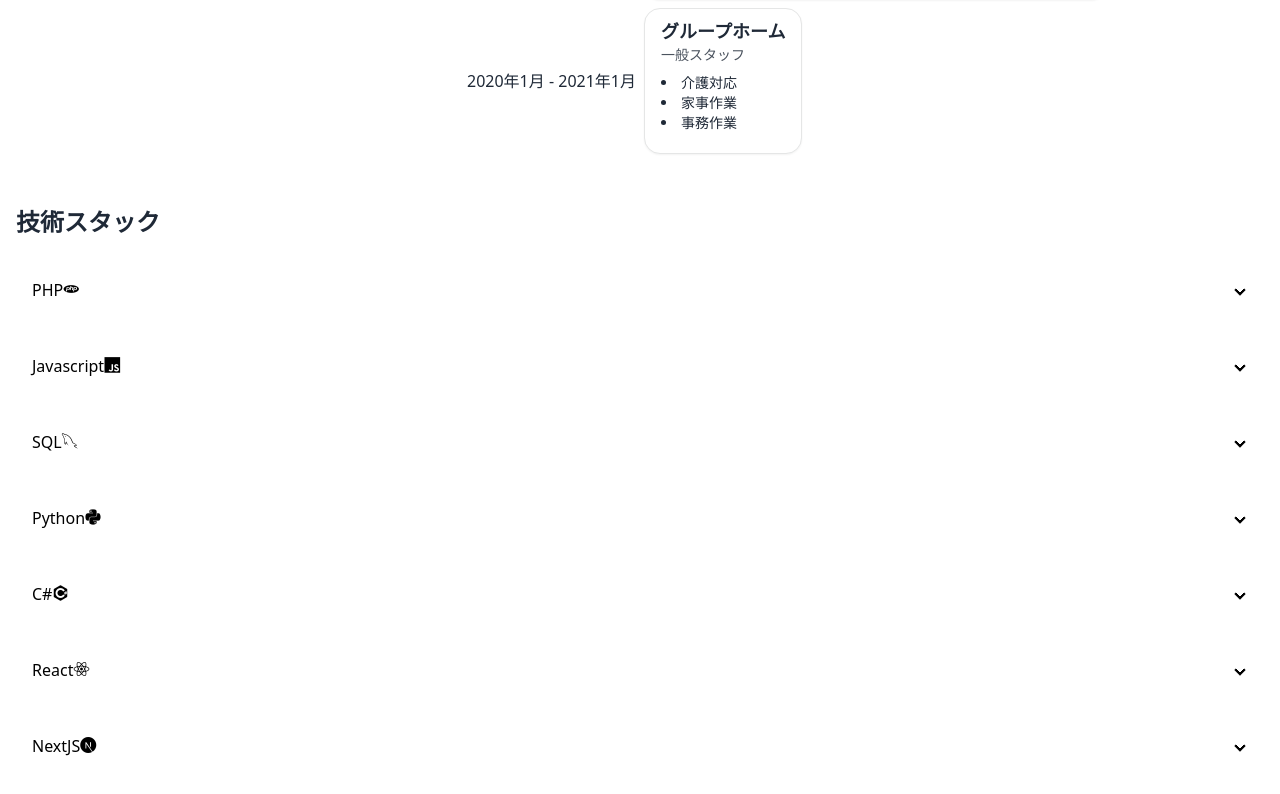
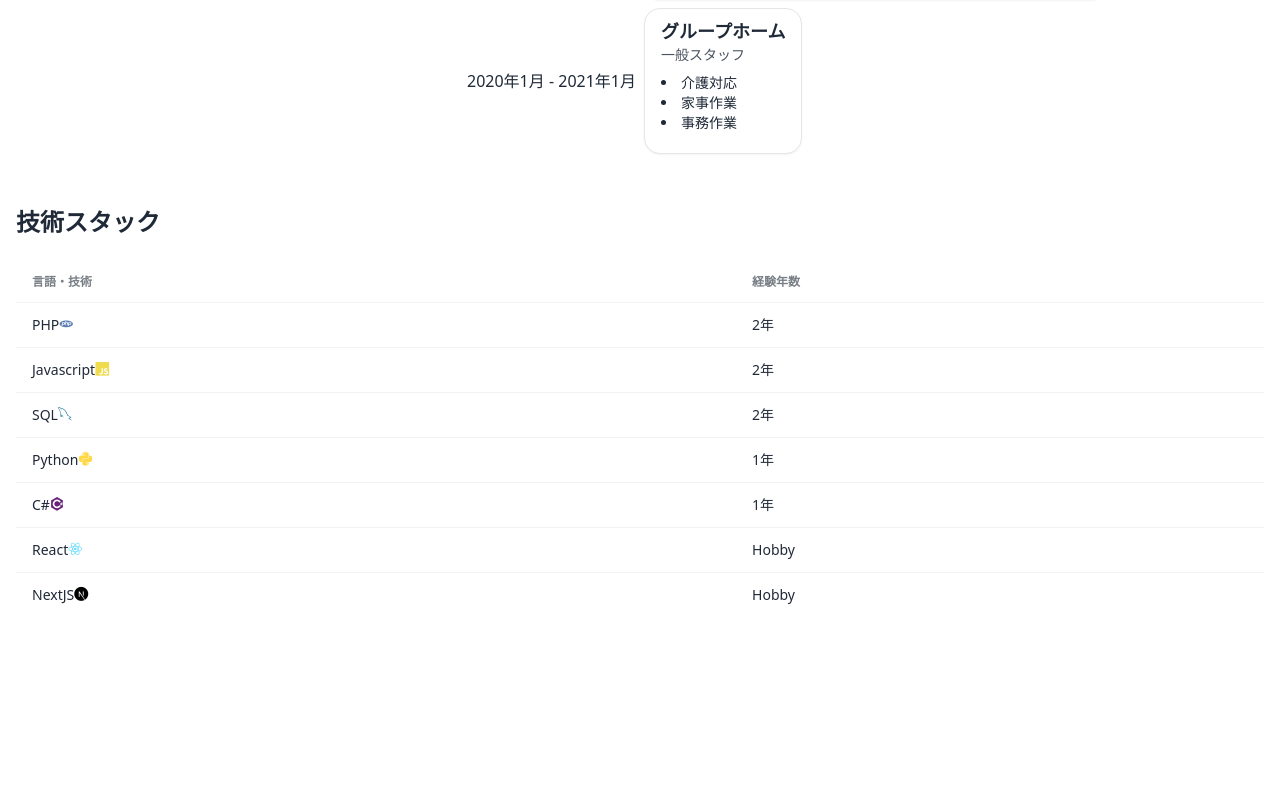
Before and after one commit to aliceferlan/curriculum, a Next.js app in the folder currire/: page /carrier in a window 1280 px wide. Shown: the part 598-1392 px from the top of the page. After the commit the page ends 1247 px from the top, so only its background shows below. Built offline with nearby package versions, Linux system fonts and the light colour scheme.

Commit message:
feat: iconの追加

```diff
--- a/currire/src/components/Carrier/CarrierSkills.tsx
+++ b/currire/src/components/Carrier/CarrierSkills.tsx
@@ -1,15 +1,19 @@
 // 使用する型のみをインポート
 import { CarrierSkillsProps } from "@/types/carrier";
+import { table } from "console";
 
 // アイコン定義のオブジェクト
 const icons: { [key: string]: { iconPath: string; id: string } } = {
-	php: { iconPath: "devicon-php-plain", id: "php" },
-	react: { iconPath: "devicon-react-original", id: "react" },
-	nextjs: { iconPath: "devicon-nextjs-plain", id: "nextjs" },
-	javascript: { iconPath: "devicon-javascript-plain", id: "javascript" },
-	sql: { iconPath: "devicon-mysql-plain", id: "sql" },
-	python: { iconPath: "devicon-python-plain", id: "python" },
-	csharp: { iconPath: "devicon-csharp-plain", id: "c#" }, // idをキー名と一致させる
+	php: { iconPath: "php-plain", id: "php" },
+	react: { iconPath: "react-original", id: "react" },
+	nextjs: { iconPath: "nextjs-plain", id: "nextjs" },
+	javascript: { iconPath: "javascript-plain", id: "javascript" },
+	sql: { iconPath: "mysql-plain", id: "sql" },
+	python: { iconPath: "python-plain", id: "python" },
+	csharp: { iconPath: "csharp-plain", id: "c#" },
+	git: { iconPath: "git-plain", id: "git" },
+	github: { iconPath: "github-original", id: "github" },
+	html: { iconPath: "html5-plain", id: "html" },
 };
 
 // アイコンパスを取得する関数
@@ -17,30 +21,36 @@ function getIconPath(skill: string): string {
 	// スキル名を小文字に変換し、特殊文字を処理
 	const normalizedSkill = skill.toLowerCase().replace("#", "sharp");
 	// アイコン情報を直接キーで取得
-	return icons[normalizedSkill]?.iconPath || "devicon-unknown";
+
+	const iconPath = icons[normalizedSkill]?.iconPath || "unknown";
+	return "devicon-" + iconPath + " colored";
 }
 
 // キャリアスキルコンポーネント
 export function CarrierSkills({ technologies }: CarrierSkillsProps) {
 	return (
 		<div className="space-y-4">
-			{technologies.map((skill, index) => (
-				<div key={`skill-${index}`} className="collapse collapse-arrow">
-					<input
-						type="radio"
-						name="work"
-						id={`skill-radio-${index}`}
-					/>
-					<div className="collapse-title bg-base-100 text-black">
-						{skill.whatSkill}
-						<i className={getIconPath(skill.whatSkill)}></i>
-					</div>
-					<div className="collapse-content">
-						<p>{skill.howLong}</p>
-						<p>プロダクトの表示</p>
-					</div>
-				</div>
-			))}
+			<table className="table w-full">
+				<thead>
+					<tr>
+						<th>言語・技術</th>
+						<th>経験年数</th>
+					</tr>
+				</thead>
+				<tbody>
+					{technologies.map((skill, index) => (
+						<tr className="hover">
+							<td>
+								{skill.whatSkill}
+								<i className={getIconPath(skill.whatSkill)}></i>
+							</td>
+							<td>
+								<p>{skill.howLong}</p>
+							</td>
+						</tr>
+					))}
+				</tbody>
+			</table>
 		</div>
 	);
 }
```
